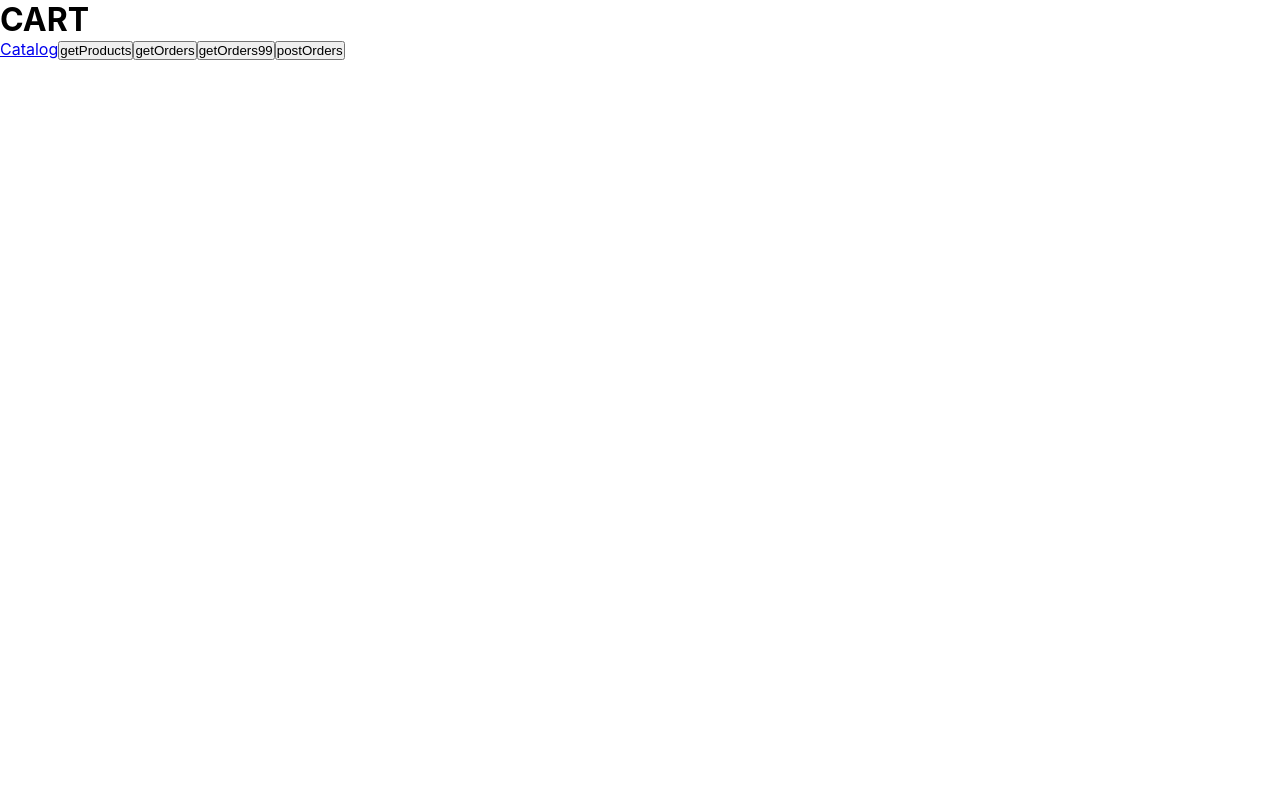
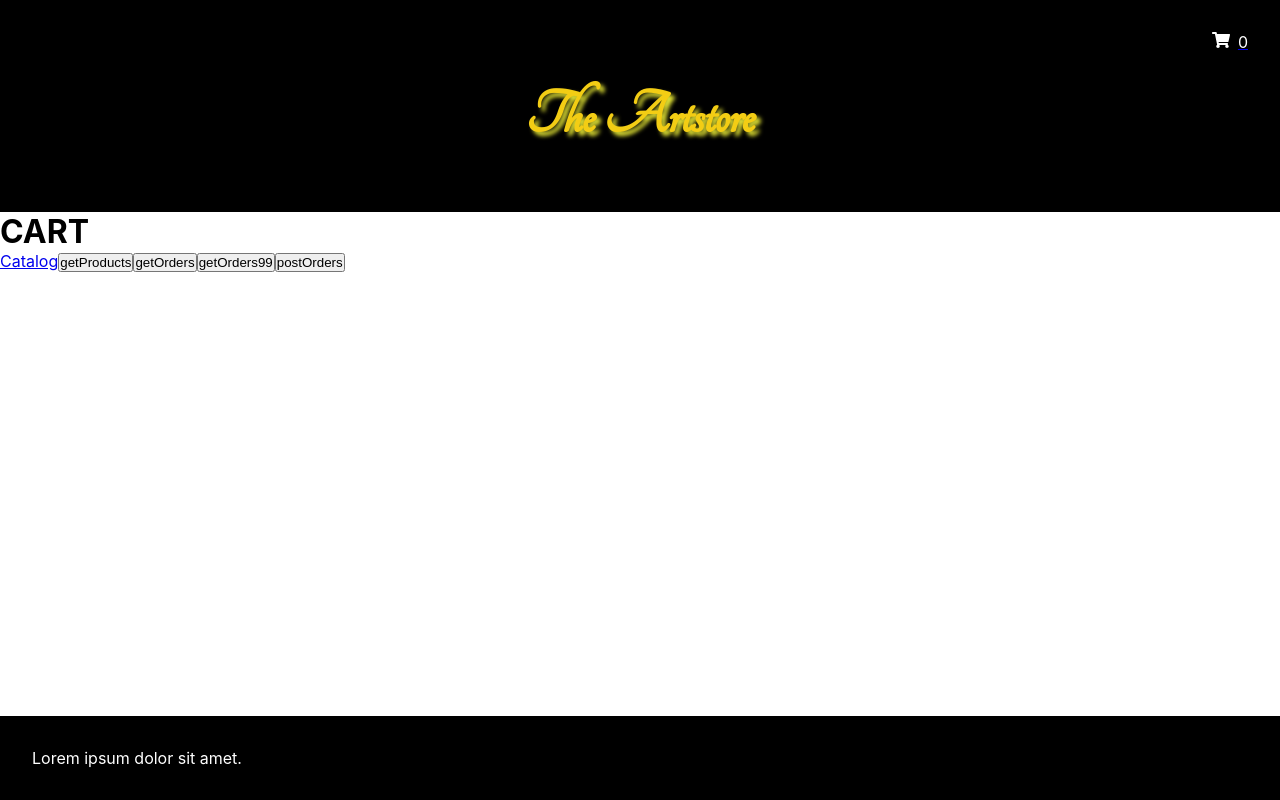
Before and after one commit to launchpadmcjeff/artstore-ui, a React (Create React App) app: page /cart in a window 1280 px wide. Built offline with nearby package versions, Linux system fonts and the light colour scheme.

Commit message:
add header and footer to cart, extract css

```diff
--- a/src/components/App.css
+++ b/src/components/App.css
@@ -47,6 +47,9 @@ footer {
   border-radius: 1rem;
 }
 .App {
+  display: flex;
+  flex-direction: column;
+  justify-content: space-between;
 
 }
 
--- a/src/components/Cart.js
+++ b/src/components/Cart.js
@@ -1,11 +1,16 @@
 import React, { Component } from 'react'
+import '../index.css';
 import { connect } from "react-redux";
 import { Link } from "react-router-dom";
+import Header from './Header';
+import Footer from './Footer';
 
 class Cart extends Component {
     render() {
         return (
-            <div>
+            <div className="Cart">
+                <Header />
+                <div className="items">
                     <h1>CART</h1>
                     <Link to="/">Catalog</Link>
                     <button onClick={this.getProducts}>
@@ -20,6 +25,8 @@ class Cart extends Component {
                     <button onClick={this.postOrders}>
                         postOrders
 </button>
+                </div>
+                <Footer />
             </div>
         )
     }
--- a/src/index.css
+++ b/src/index.css
@@ -11,3 +11,13 @@ code {
   font-family: source-code-pro, Menlo, Monaco, Consolas, 'Courier New',
     monospace;
 }
+
+.Cart {
+  height: 100vh;
+  display: flex;
+  flex-direction: column;
+  justify-content: space-between;
+}
+.Cart .items {
+  height: 100%;
+}
```
Also changed, not shown: 1 other file (tests, documents, lock files or other folders). Lines whose indentation alone changed are shown as unchanged.
